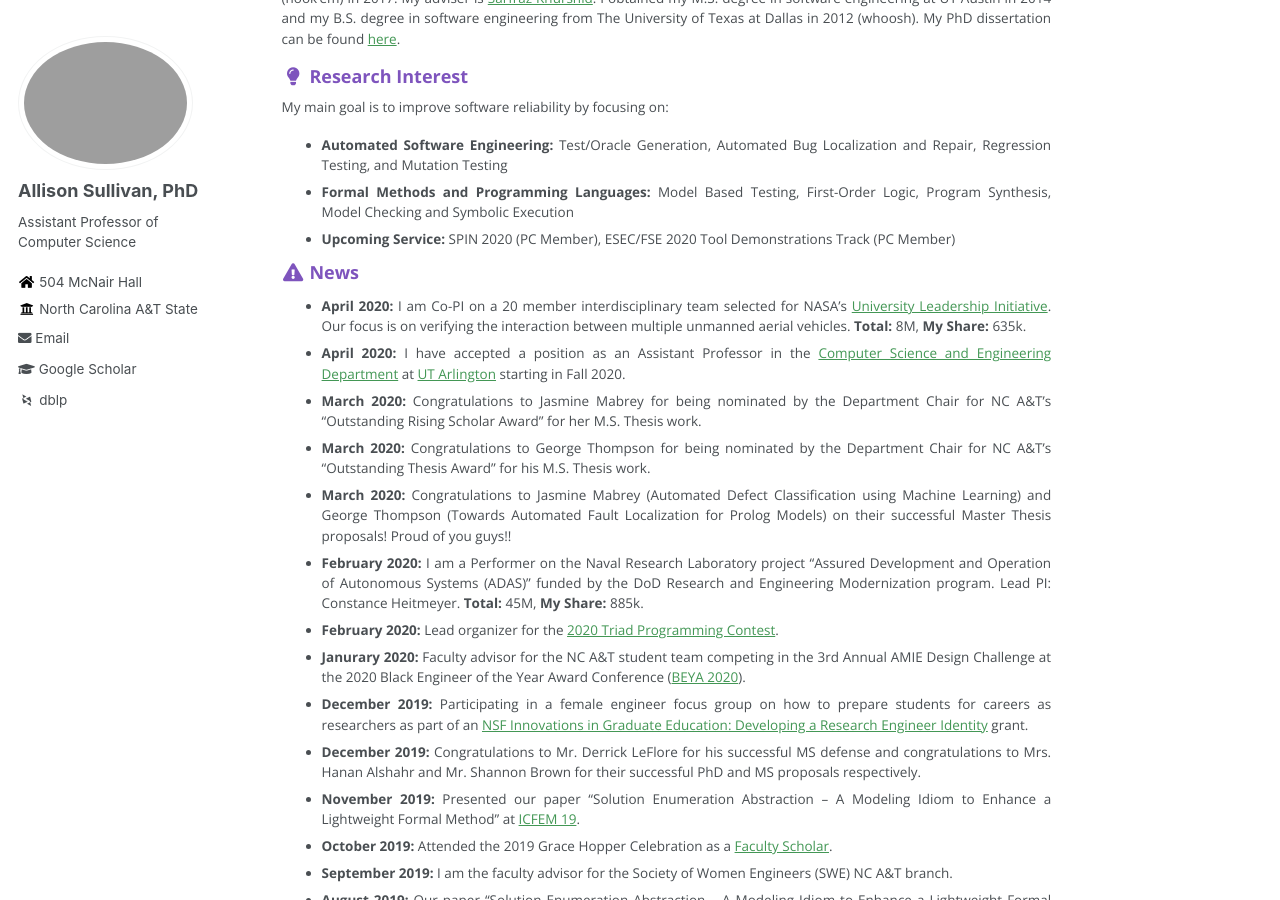
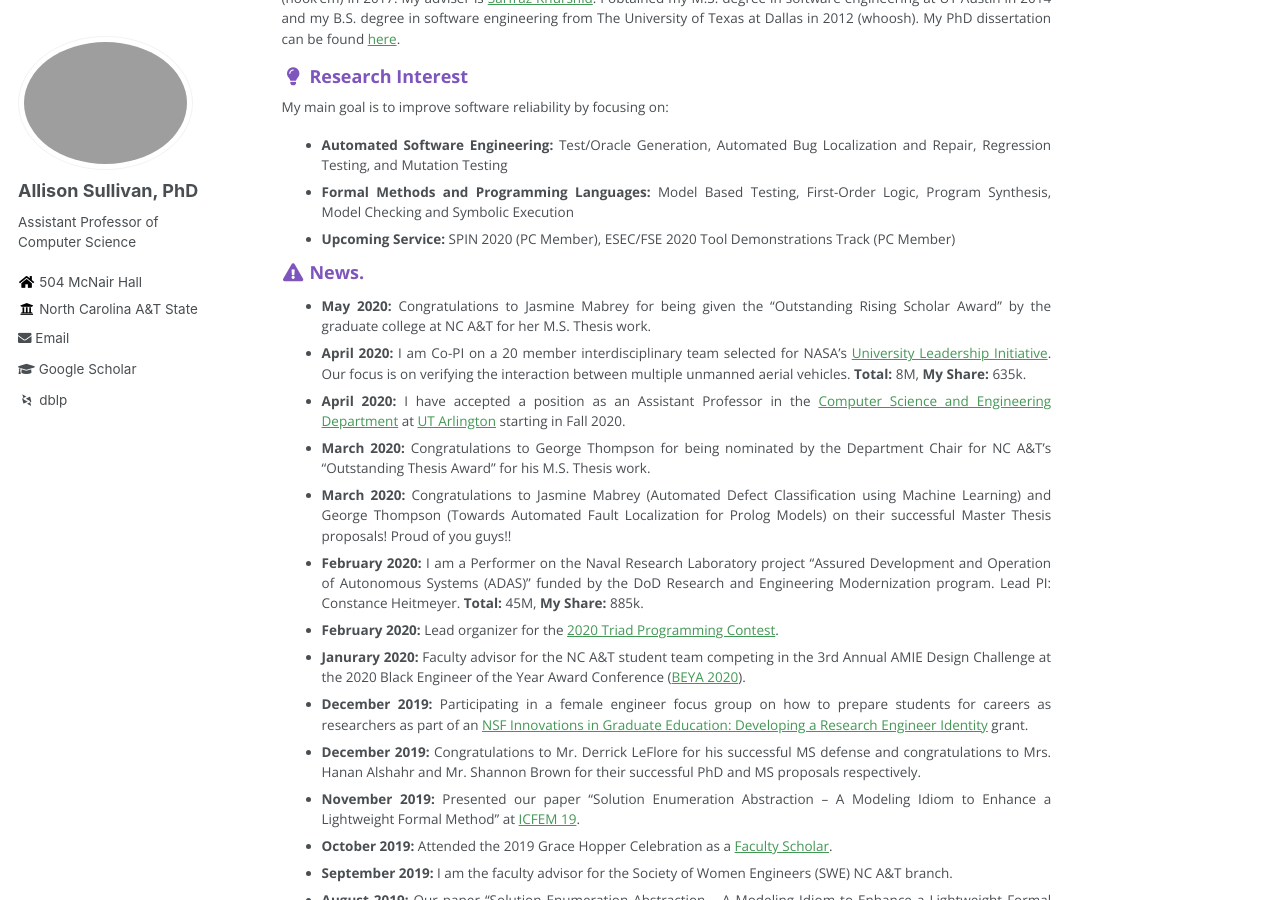
Before and after one commit to Allisonius/allisonius.github.io, a Jekyll site: the page built from _pages/about.md, in a window 1280 px wide and 900 px high, scrolled down 302 px. Built offline with Jekyll 4.4.1, drawn with Linux system fonts in a browser that asks for light colours; some web fonts are replaced.

Commit message:
Update about.md

```diff
--- a/_pages/about.md
+++ b/_pages/about.md
@@ -23,10 +23,10 @@ Mutation Testing
 Checking and Symbolic Execution
  * **Upcoming Service:** SPIN 2020 (PC Member), ESEC/FSE 2020 Tool Demonstrations Track (PC Member)
 
-### <i class="fa fa-fw fa-exclamation-triangle" aria-hidden="true"></i> News
+### <i class="fa fa-fw fa-exclamation-triangle" aria-hidden="true"></i> News.
+* **May 2020:** Congratulations to Jasmine Mabrey for being given the "Outstanding Rising Scholar Award" by the graduate college at NC A&T for her M.S. Thesis work.
 * **April 2020:** I am Co-PI on a 20 member interdisciplinary team selected for NASA's [University Leadership Initiative](https://www.nasa.gov/press-release/nasa-looks-to-university-teams-to-advance-aviation-technology). Our focus is on verifying the interaction between multiple unmanned aerial vehicles. **Total:** 8M, **My Share:** 635k.
 * **April 2020:** I have accepted a position as an Assistant Professor in the [Computer Science and Engineering Department](https://cse.uta.edu/) at [UT Arlington](https://www.uta.edu/) starting in Fall 2020.
-* **March 2020:** Congratulations to Jasmine Mabrey for being nominated by the Department Chair for NC A&T's "Outstanding Rising Scholar Award" for her M.S. Thesis work.
 * **March 2020:** Congratulations to George Thompson for being nominated by the Department Chair for NC A&T's "Outstanding Thesis Award" for his M.S. Thesis work.
 * **March 2020:** Congratulations to Jasmine Mabrey (Automated Defect Classification using Machine Learning) and George Thompson (Towards Automated Fault Localization for Prolog Models) on their successful Master Thesis proposals! Proud of you guys!!
 * **February 2020:** I am a Performer on the Naval Research Laboratory project "Assured Development and Operation of Autonomous Systems (ADAS)" funded by the DoD Research and Engineering Modernization program. Lead PI: Constance Heitmeyer. **Total:** 45M, **My Share:** 885k.
```
